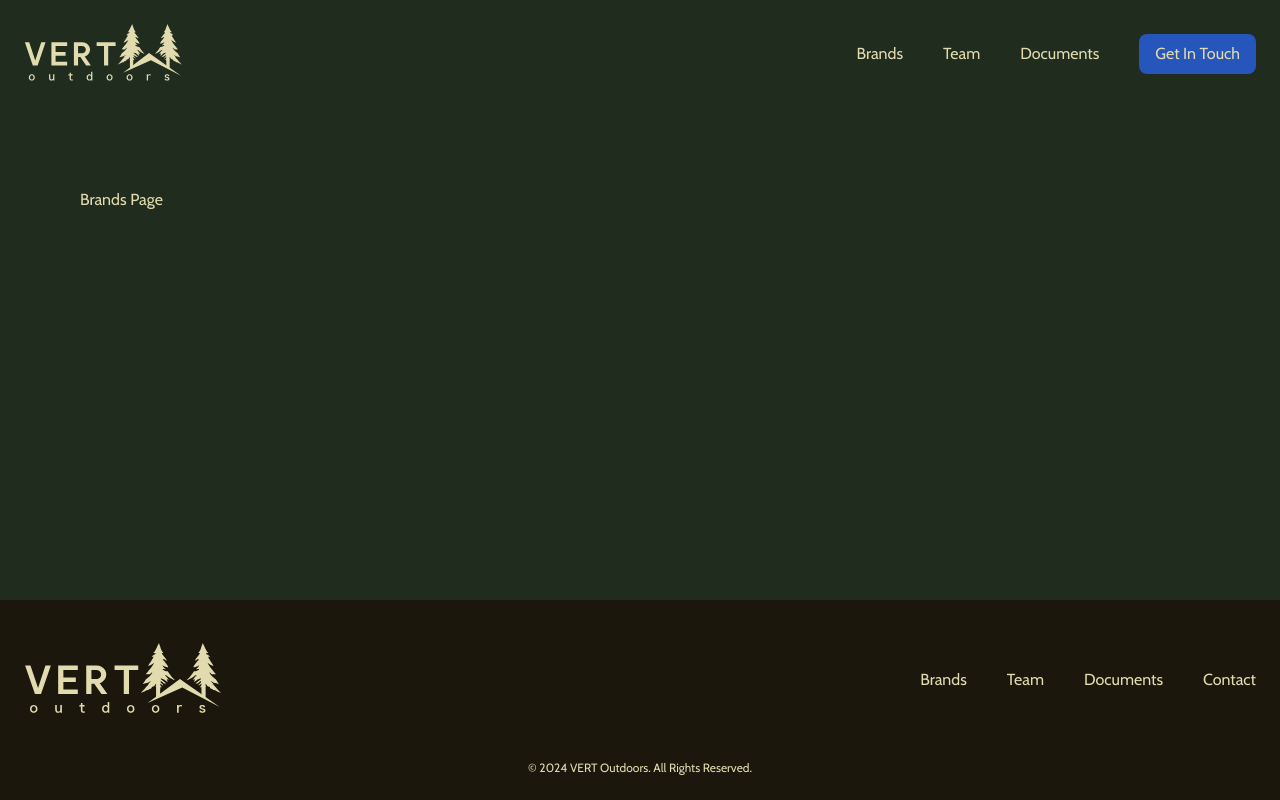
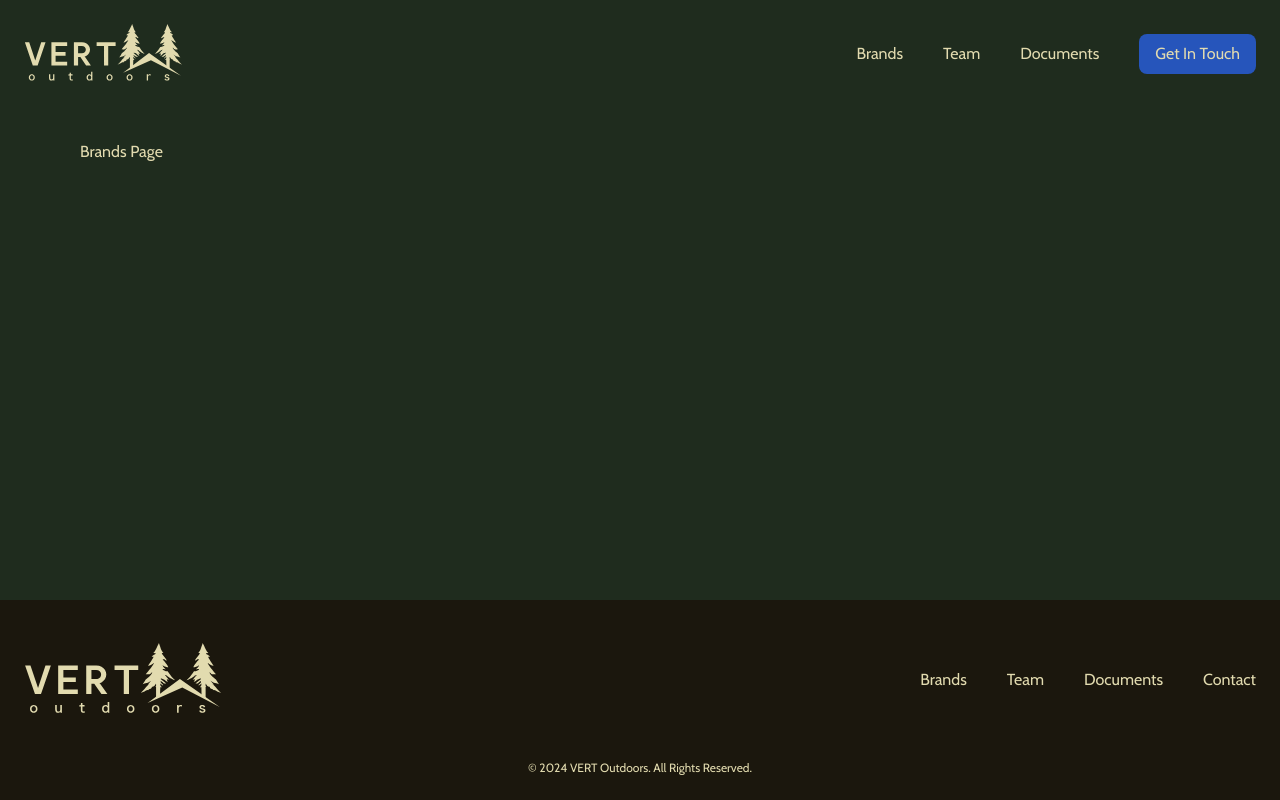
Before and after one commit to gabewolford/vert-outdoors, a Next.js app: page /brands in a window 1280 px wide. Built offline with nearby package versions, Linux system fonts and the light colour scheme.

Commit message:
tweaked main layout

```diff
--- a/src/app/layout.js
+++ b/src/app/layout.js
@@ -24,7 +24,7 @@ export default function RootLayout({ children }) {
         className={`${cabin.className} text-yellow-500 bg-darkgreen-500 min-h-dvh min-w-full flex flex-col relative`}
       >
         <TheHeader />
-        <main className="py-8 px-8 lg:px-16 lg:py-10 xl:p-20 mx-auto 2xl:p-48 flex flex-col gap-16 min-w-full max-w-full md:max-w-screen-sm lg:max-w-screen-md xl:max-w-screen-lg 2xl:max-w-screen-xl mb-[300px] lg:mb-[200px]">
+        <main className="p-6 md:px-12 md:pb-12 md:pt-6 lg:px-16 lg:pb-10 lg:pt-6 xl:px-20 xl:pt-8 2xl:px-48 flex flex-col mx-auto gap-20 min-w-full max-w-full md:max-w-screen-sm lg:max-w-screen-md xl:max-w-screen-lg 2xl:max-w-screen-xl mb-[300px] lg:mb-[200px]">
           {children}
         </main>
         <TheFooter />
```
